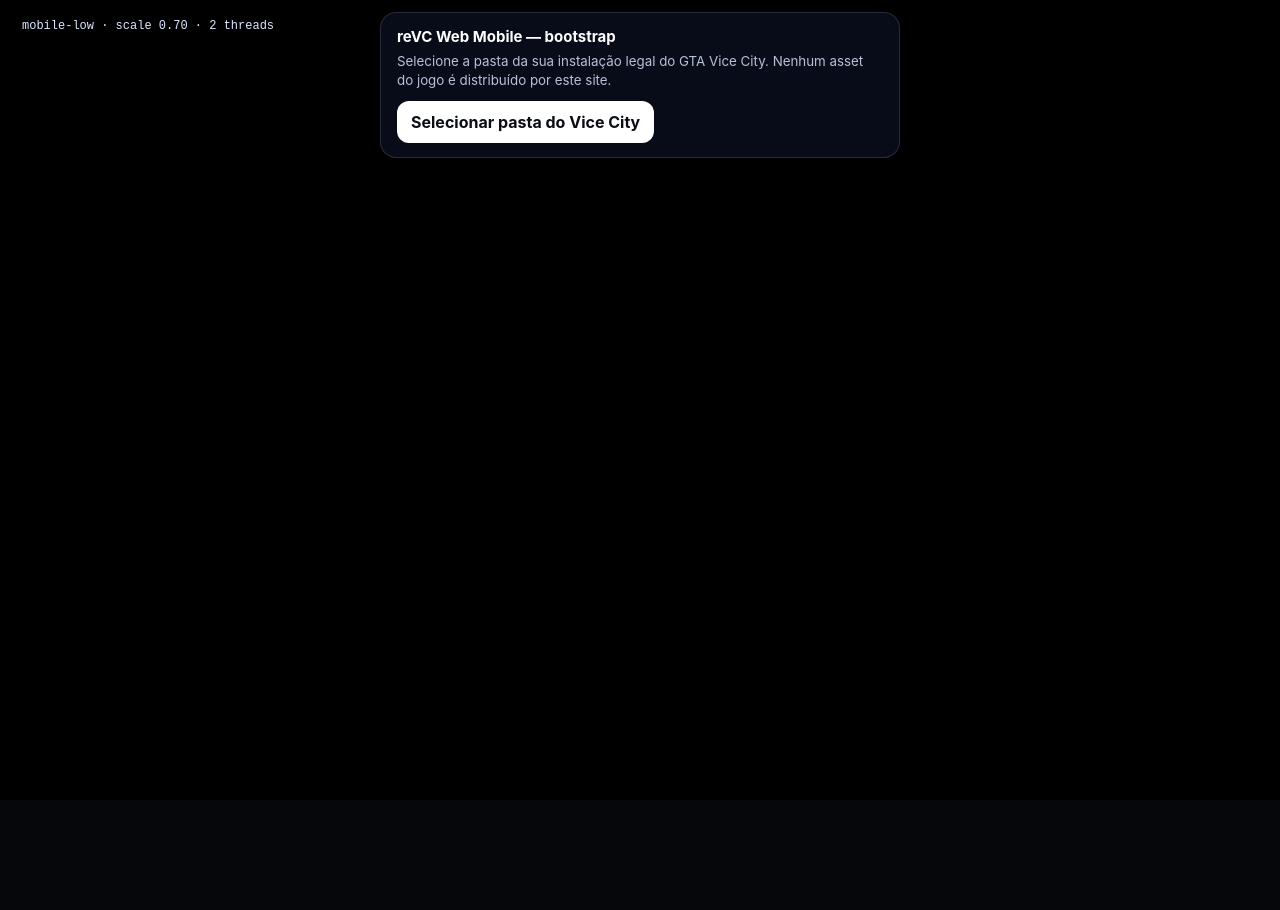
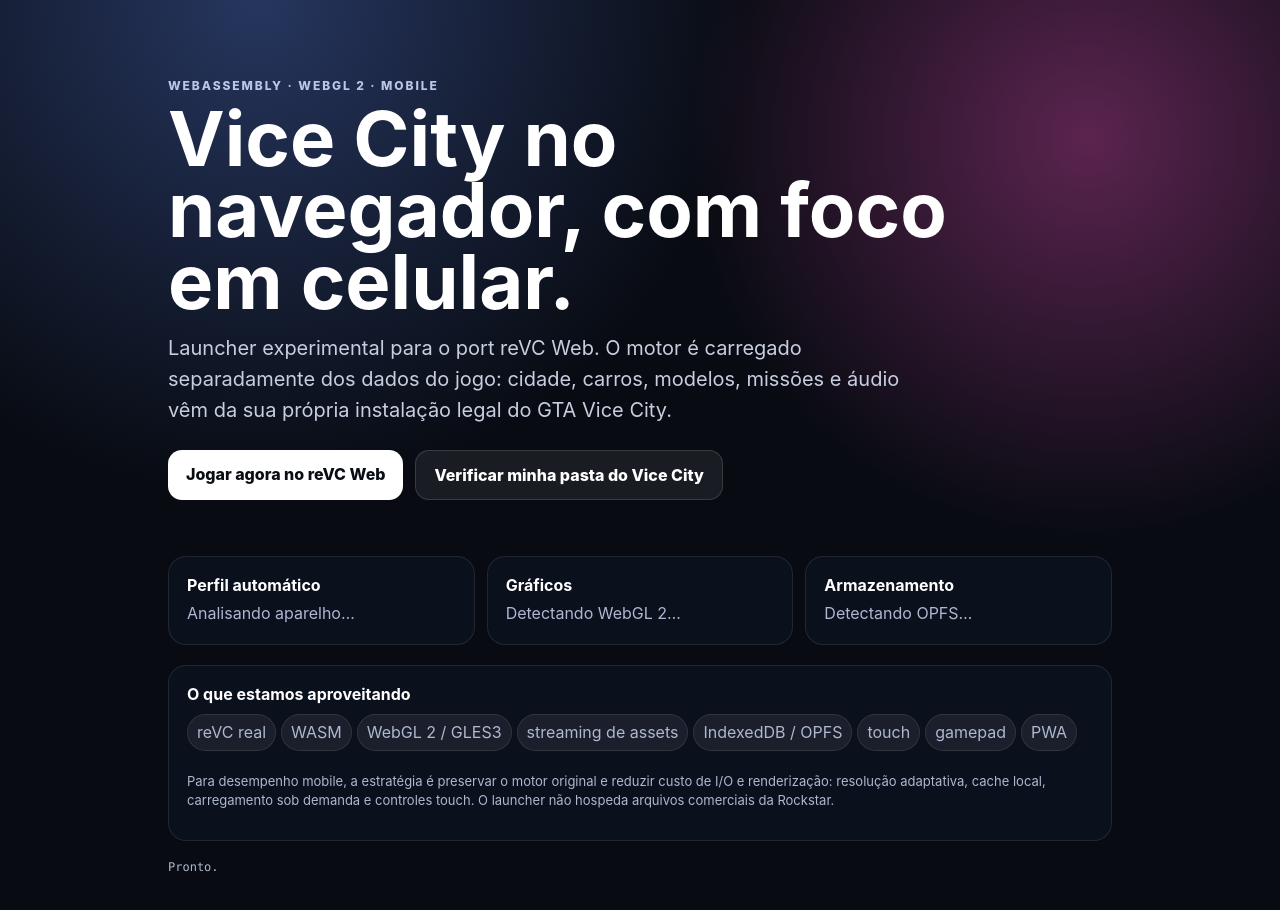
Before and after one commit to aigodsend15-ship-it/clear-leaf-clover-pixel, a website: page public/revc-mobile/index.html in a window 1280 px wide. Before the commit the page ends 800 px from the top, so only its background shows below. Drawn offline with Linux system fonts and the light colour scheme.

Commit message:
feat(revc-mobile): upgrade mobile launcher and lawful real-engine entrypoint

```diff
--- a/public/revc-mobile/index.html
+++ b/public/revc-mobile/index.html
@@ -3,53 +3,51 @@
 <head>
   <meta charset="utf-8" />
   <meta name="viewport" content="width=device-width,initial-scale=1,viewport-fit=cover,user-scalable=no" />
-  <meta name="theme-color" content="#05070b" />
-  <title>reVC Web Mobile</title>
+  <meta name="theme-color" content="#080b12" />
+  <meta name="mobile-web-app-capable" content="yes" />
+  <meta name="apple-mobile-web-app-capable" content="yes" />
+  <link rel="manifest" href="./manifest.webmanifest" />
+  <title>Vice City Web Mobile Lab</title>
   <style>
-    :root{font-family:Inter,system-ui,sans-serif;color:#fff;background:#05070b;touch-action:none}
+    :root{font-family:Inter,ui-sans-serif,system-ui,-apple-system,BlinkMacSystemFont,"Segoe UI",sans-serif;color:#fff;background:#080b12;touch-action:manipulation}
     *{box-sizing:border-box;-webkit-tap-highlight-color:transparent}
-    html,body,#app{width:100%;height:100%;margin:0;overflow:hidden}
-    body{overscroll-behavior:none;background:radial-gradient(circle at 50% 25%,#172034,#05070b 58%)}
-    #game{position:absolute;inset:0;width:100%;height:100%;display:block;background:#000}
-    #hud{position:absolute;inset:0;pointer-events:none;padding:calc(12px + env(safe-area-inset-top)) calc(12px + env(safe-area-inset-right)) calc(12px + env(safe-area-inset-bottom)) calc(12px + env(safe-area-inset-left))}
-    #status{pointer-events:auto;max-width:520px;margin:auto;padding:14px 16px;border:1px solid #ffffff22;border-radius:16px;background:#0b1020cc;backdrop-filter:blur(12px);box-shadow:0 18px 70px #0008}
-    #status strong{display:block;font-size:15px;margin-bottom:6px}
-    #status small{display:block;color:#b8c1d8;line-height:1.4}
-    button{font:inherit;color:inherit;border:0}
-    #choose{margin-top:12px;padding:11px 14px;border-radius:12px;background:#fff;color:#0a0d14;font-weight:750;cursor:pointer}
-    #controls{position:absolute;inset:0;display:none;pointer-events:none}
-    .pad{pointer-events:auto;position:absolute;width:132px;height:132px;border-radius:50%;border:1px solid #ffffff26;background:#0b102088;backdrop-filter:blur(8px)}
-    #move{left:max(18px,env(safe-area-inset-left));bottom:max(24px,calc(env(safe-area-inset-bottom) + 12px))}
-    #look{right:max(20px,env(safe-area-inset-right));bottom:max(112px,calc(env(safe-area-inset-bottom) + 96px));width:116px;height:116px}
-    .stick{position:absolute;left:50%;top:50%;width:52px;height:52px;transform:translate(-50%,-50%);border-radius:50%;background:#ffffff35;border:1px solid #ffffff66}
-    .action{pointer-events:auto;position:absolute;width:62px;height:62px;border-radius:50%;background:#10172dcc;border:1px solid #ffffff2b;font-weight:800;box-shadow:0 8px 26px #0007}
-    #a{right:max(20px,env(safe-area-inset-right));bottom:max(28px,calc(env(safe-area-inset-bottom) + 16px))}
-    #b{right:max(92px,calc(env(safe-area-inset-right) + 72px));bottom:max(54px,calc(env(safe-area-inset-bottom) + 42px))}
-    #menu{pointer-events:auto;position:absolute;right:max(12px,env(safe-area-inset-right));top:max(12px,env(safe-area-inset-top));padding:9px 12px;border-radius:10px;background:#0b1020aa;border:1px solid #ffffff26}
-    #perf{position:absolute;left:max(12px,env(safe-area-inset-left));top:max(12px,env(safe-area-inset-top));padding:7px 10px;border-radius:10px;background:#0008;font:12px ui-monospace,monospace;color:#dce6ff}
-    @media (pointer:coarse),(max-width:900px){#controls.ready{display:block}}
-    @media (orientation:portrait){#look{bottom:max(158px,calc(env(safe-area-inset-bottom) + 146px))}.pad{width:118px;height:118px}}
+    html,body{margin:0;min-height:100%;background:#080b12}
+    body{min-height:100dvh;background:radial-gradient(circle at 20% 0,#26365f 0,transparent 36%),radial-gradient(circle at 85% 15%,#5b2450 0,transparent 30%),#080b12;color:#fff}
+    main{width:min(980px,100%);margin:auto;padding:max(22px,env(safe-area-inset-top)) max(18px,env(safe-area-inset-right)) max(30px,env(safe-area-inset-bottom)) max(18px,env(safe-area-inset-left))}
+    .hero{padding:clamp(26px,5vw,56px) 0 24px}.eyebrow{letter-spacing:.16em;text-transform:uppercase;font-size:12px;color:#b9c6ea;font-weight:800}.hero h1{font-size:clamp(38px,8vw,76px);line-height:.94;margin:10px 0 16px;max-width:800px}.hero p{max-width:760px;color:#c7cee0;font-size:clamp(16px,2.8vw,20px);line-height:1.55;margin:0}
+    .actions{display:flex;gap:12px;flex-wrap:wrap;margin:24px 0}.btn{appearance:none;border:0;border-radius:14px;padding:14px 18px;font:inherit;font-weight:850;cursor:pointer;text-decoration:none}.primary{background:#fff;color:#0a0d14}.secondary{background:#ffffff12;color:#fff;border:1px solid #ffffff24}
+    .grid{display:grid;grid-template-columns:repeat(3,1fr);gap:12px;margin:8px 0 20px}.card{background:#0c1220d8;border:1px solid #ffffff18;border-radius:18px;padding:18px;backdrop-filter:blur(10px)}.card b{display:block;margin-bottom:7px}.card span,.fine{color:#aeb8d0;line-height:1.45}.ok{color:#8ce99a}.warn{color:#ffd166}
+    #folderInput{display:none}.fine{font-size:13px;margin-top:18px}.mono{font-family:ui-monospace,SFMono-Regular,Menlo,monospace;font-size:12px}.pill{display:inline-block;border-radius:999px;padding:6px 9px;background:#ffffff10;border:1px solid #ffffff18;margin:3px 5px 3px 0}
+    @media(max-width:720px){.grid{grid-template-columns:1fr}.btn{width:100%;text-align:center}.hero{padding-top:32px}}
   </style>
 </head>
 <body>
-  <div id="app">
-    <canvas id="game" aria-label="reVC game surface"></canvas>
-    <div id="hud">
-      <div id="perf">perfil: detectando…</div>
-      <div id="status">
-        <strong>reVC Web Mobile — bootstrap</strong>
-        <small id="statusText">Selecione a pasta da sua instalação legal do GTA Vice City. Nenhum asset do jogo é distribuído por este site.</small>
-        <button id="choose" type="button">Selecionar pasta do Vice City</button>
-      </div>
-      <div id="controls">
-        <div id="move" class="pad" aria-label="Movimento"><div class="stick"></div></div>
-        <div id="look" class="pad" aria-label="Câmera"><div class="stick"></div></div>
-        <button id="a" class="action" type="button">A</button>
-        <button id="b" class="action" type="button">B</button>
-        <button id="menu" type="button">MENU</button>
-      </div>
+<main>
+  <section class="hero">
+    <div class="eyebrow">WebAssembly · WebGL 2 · Mobile</div>
+    <h1>Vice City no navegador, com foco em celular.</h1>
+    <p>Launcher experimental para o port reVC Web. O motor é carregado separadamente dos dados do jogo: cidade, carros, modelos, missões e áudio vêm da sua própria instalação legal do GTA Vice City.</p>
+    <div class="actions">
+      <a class="btn primary" id="play" href="https://revc.wasm.ltd/" rel="noopener">Jogar agora no reVC Web</a>
+      <button class="btn secondary" id="checkFolder" type="button">Verificar minha pasta do Vice City</button>
+      <input id="folderInput" type="file" webkitdirectory directory multiple />
     </div>
-  </div>
-  <script type="module" src="./mobile-shell.js"></script>
+  </section>
+
+  <section class="grid">
+    <div class="card"><b>Perfil automático</b><span id="profile">Analisando aparelho…</span></div>
+    <div class="card"><b>Gráficos</b><span id="graphics">Detectando WebGL 2…</span></div>
+    <div class="card"><b>Armazenamento</b><span id="storage">Detectando OPFS…</span></div>
+  </section>
+
+  <section class="card">
+    <b>O que estamos aproveitando</b>
+    <span class="pill">reVC real</span><span class="pill">WASM</span><span class="pill">WebGL 2 / GLES3</span><span class="pill">streaming de assets</span><span class="pill">IndexedDB / OPFS</span><span class="pill">touch</span><span class="pill">gamepad</span><span class="pill">PWA</span>
+    <p class="fine">Para desempenho mobile, a estratégia é preservar o motor original e reduzir custo de I/O e renderização: resolução adaptativa, cache local, carregamento sob demanda e controles touch. O launcher não hospeda arquivos comerciais da Rockstar.</p>
+  </section>
+
+  <p id="status" class="fine mono">Pronto.</p>
+</main>
+<script type="module" src="./mobile-shell.js"></script>
 </body>
 </html>
```
